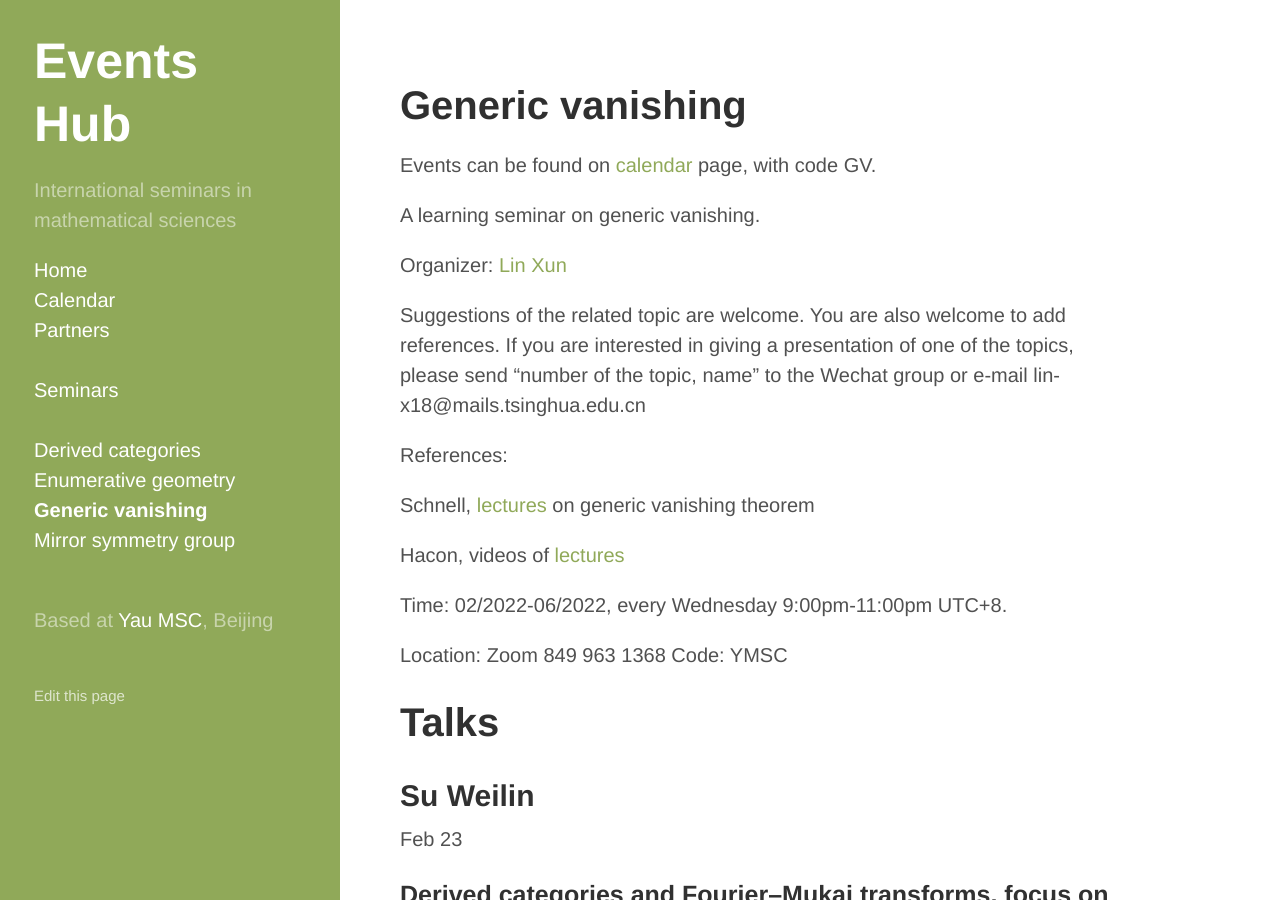
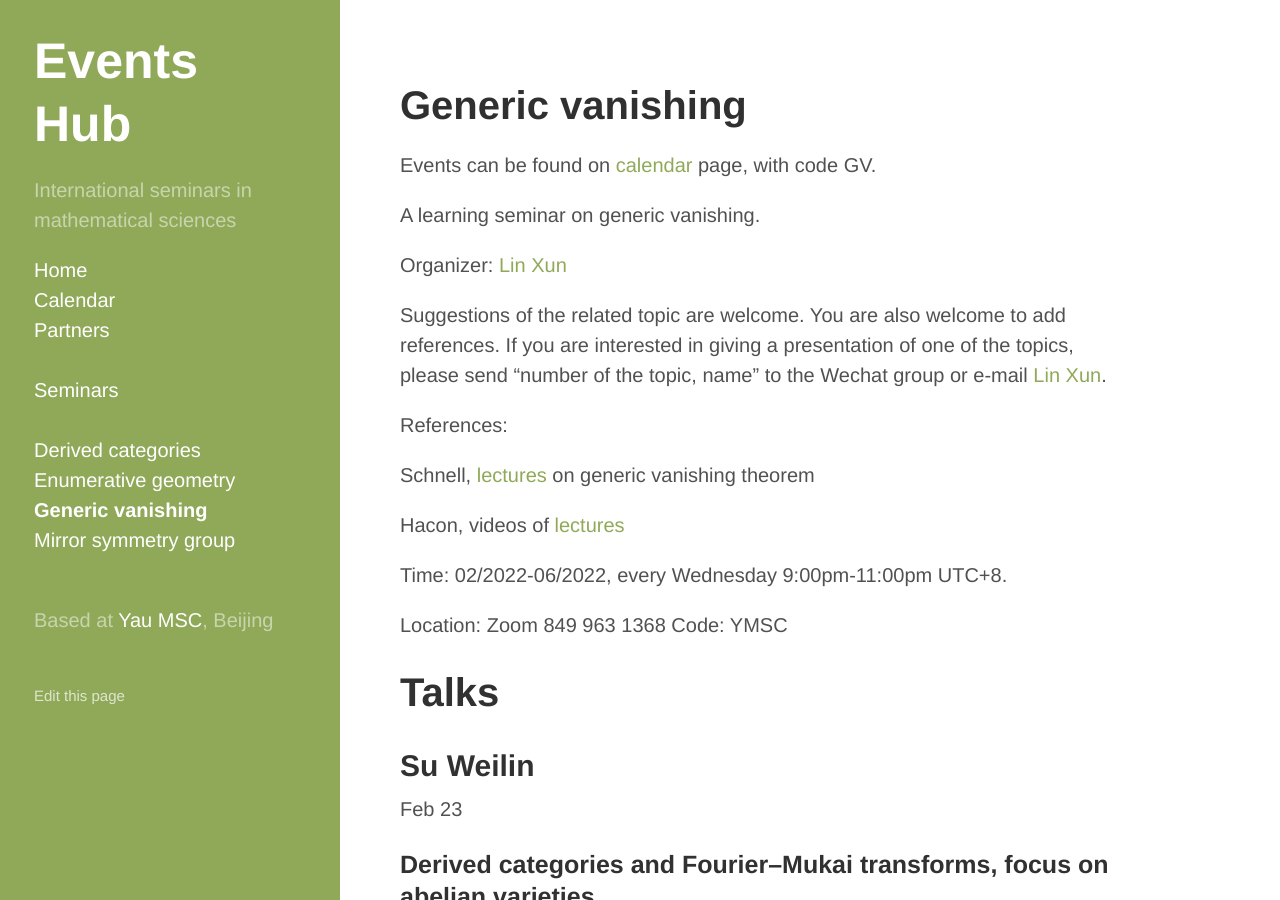
Before and after one commit to yau-msc-events/yau-msc-events.github.io, a Jekyll site: the page built from seminar-gv.md, in a window 1280 px wide and 900 px high. Built offline with Jekyll 4.4.1, drawn with Linux system fonts in a browser that asks for light colours.

Commit message:
Update seminar-gv.md

```diff
--- a/seminar-gv.md
+++ b/seminar-gv.md
@@ -9,7 +9,7 @@ A learning seminar on generic vanishing.
 Organizer: [Lin Xun](http://linlinsai.github.io/)
 
 
-Suggestions of the related topic are welcome. You are also welcome to add references. If you are interested in giving a presentation of one of the topics, please send "number of the topic, name" to the Wechat group or e-mail lin-x18@mails.tsinghua.edu.cn
+Suggestions of the related topic are welcome. You are also welcome to add references. If you are interested in giving a presentation of one of the topics, please send "number of the topic, name" to the Wechat group or e-mail [Lin Xun](mailto:lin-x18@mails.tsinghua.edu.cn).
 
 References:
 
```
